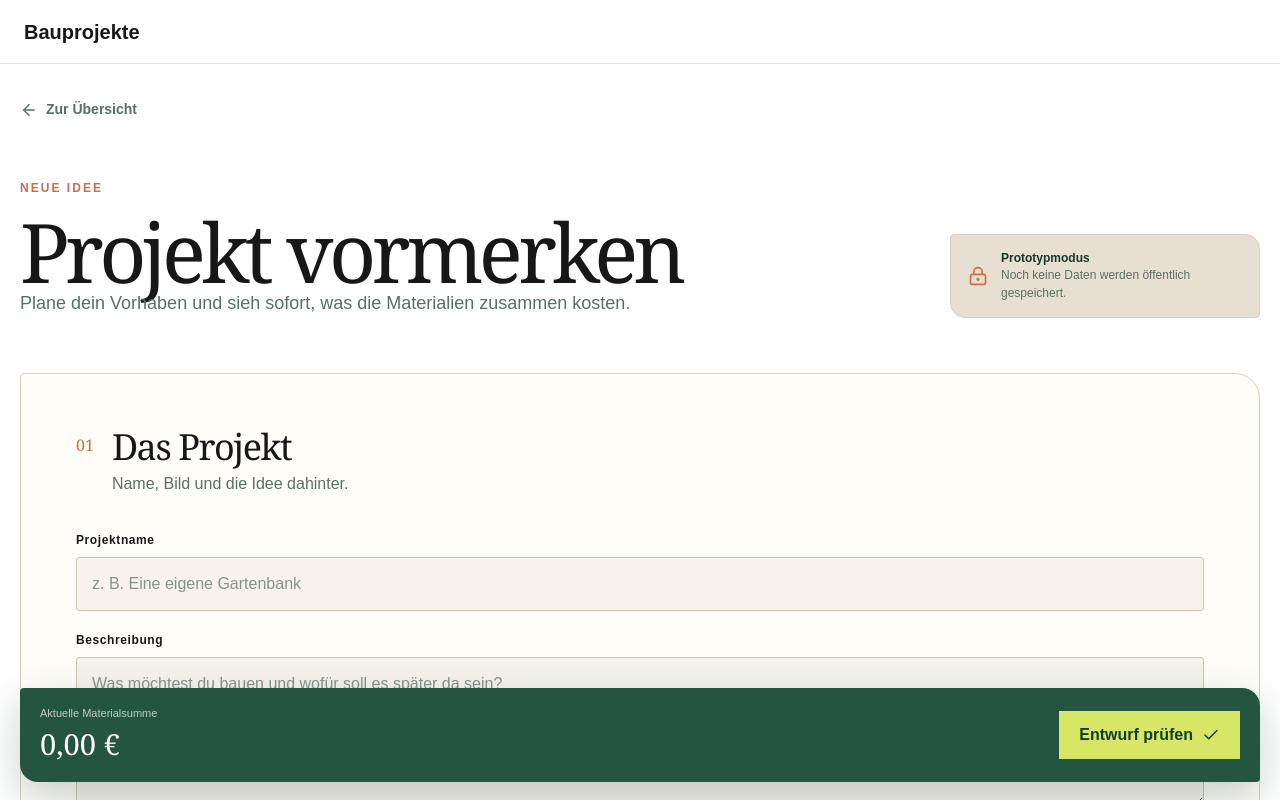
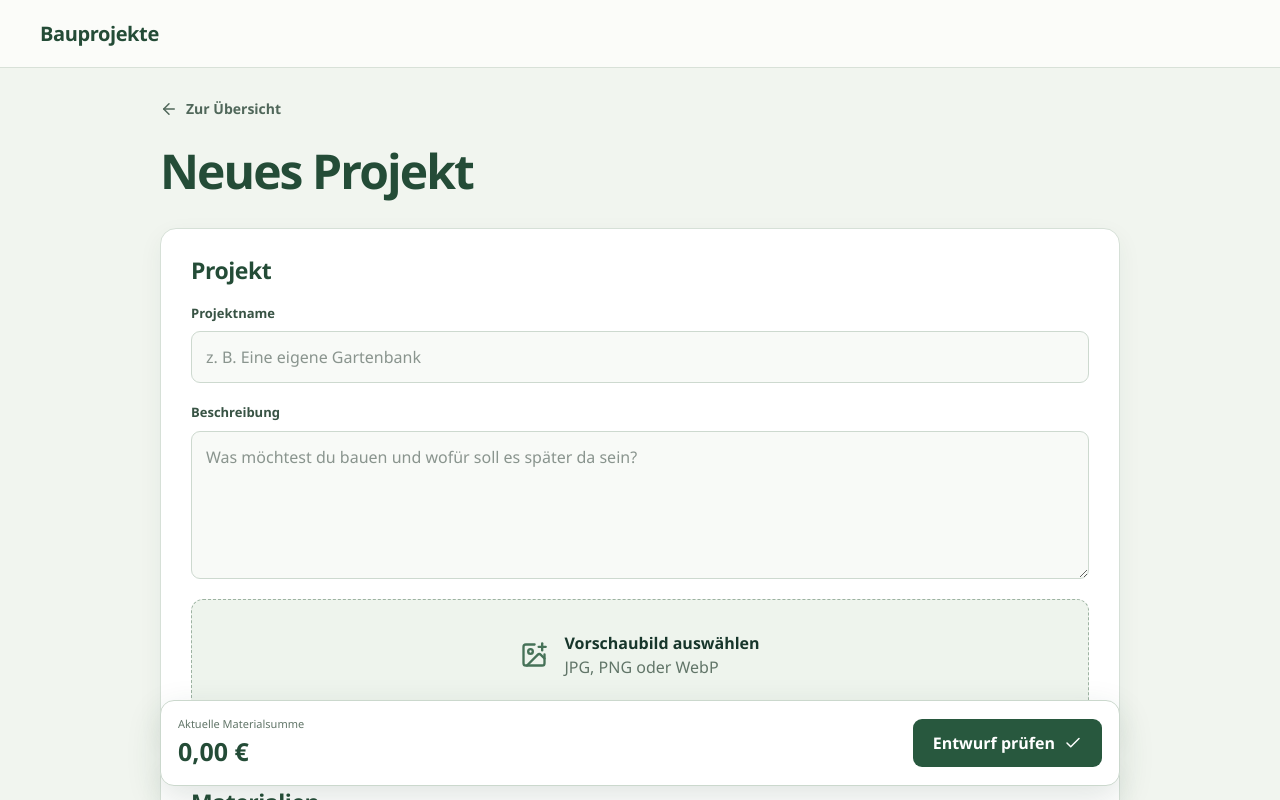
Before and after one commit to EasyEddi/bauprojekte, a Next.js app: page /neu in a window 1280 px wide. Shown: the top 800 px of the page. Built offline with nearby package versions, Linux system fonts and the light colour scheme.

Commit message:
Vereinheitliche ruhiges Farbdesign

```diff
--- a/Documentation/PRODUCT-BRIEF.md
+++ b/Documentation/PRODUCT-BRIEF.md
@@ -69,7 +69,8 @@
 - Projektkacheln zeigen nur Bild, Name und Preis
 - Kartenraster auf Desktop, einspaltige Liste auf kleinen Smartphones
 - Gut erreichbares Plus als schwebende Aktion am unteren Rand
-- Zurückhaltende neutrale Farben und möglichst wenig visuelle Ablenkung
+- Ruhige Farbflächen in Hellgrün und Creme, dunkles Grün für Aktionen und ein sparsamer Terrakotta-Akzent
+- Einheitliche, weiche Karten für Übersicht und Formular; keine übergroßen Überschriften oder dekorativen Infoboxen
 
 ## Fachliche Regeln
 
--- a/app/globals.css
+++ b/app/globals.css
@@ -273,32 +273,33 @@ button, a { -webkit-tap-highlight-color: transparent; }
   *, *::before, *::after { transition-duration: .01ms !important; animation-duration: .01ms !important; animation-iteration-count: 1 !important; }
 }
 
-/* Minimal project overview */
+/* Reduced, colorful interface */
 body {
-  background: #ffffff;
-  color: #171717;
-  font-family: Arial, sans-serif;
+  background: #f1f5ef;
+  color: #1c3025;
+  font-family: "Segoe UI", Arial, sans-serif;
 }
 
 .site-header {
   width: 100%;
-  height: 64px;
-  padding: 0 24px;
-  border-bottom: 1px solid #e5e5e5;
+  height: 68px;
+  padding: 0 max(24px, calc((100vw - 1200px) / 2));
+  background: #fbfcf9;
+  border-bottom: 1px solid #d8e1d8;
 }
 
 .brand {
   gap: 0;
-  color: #171717;
+  color: #244c37;
   font-size: 20px;
-  font-weight: 700;
-  letter-spacing: 0;
+  font-weight: 800;
+  letter-spacing: -.02em;
 }
 
 .project-section {
-  min-height: calc(100vh - 64px);
-  padding: 24px;
-  background: #ffffff;
+  min-height: calc(100vh - 68px);
+  padding: 32px 24px 100px;
+  background: #f1f5ef;
 }
 
 .project-grid {
@@ -306,16 +307,16 @@ body {
   margin: 0 auto;
   display: grid;
   grid-template-columns: repeat(3, minmax(0, 1fr));
-  gap: 16px;
+  gap: 20px;
 }
 
 .project-card {
   overflow: hidden;
   background: #ffffff;
-  border: 1px solid #dedede;
-  border-radius: 10px;
-  box-shadow: none;
-  transition: border-color .15s ease;
+  border: 1px solid #d6e0d7;
+  border-radius: 16px;
+  box-shadow: 0 8px 24px rgb(37 73 52 / 7%);
+  transition: transform .18s ease, border-color .18s ease, box-shadow .18s ease;
 }
 
 .project-card:last-child {
@@ -324,14 +325,14 @@ body {
 }
 
 .project-card:hover {
-  transform: none;
-  border-color: #999999;
-  box-shadow: none;
+  transform: translateY(-3px);
+  border-color: #9fb6a5;
+  box-shadow: 0 12px 30px rgb(37 73 52 / 11%);
 }
 
 .card-image {
   aspect-ratio: 16 / 10;
-  background: #f2f2f2;
+  background: #dfe9df;
 }
 
 .project-card:hover .card-image img {
@@ -339,7 +340,7 @@ body {
 }
 
 .card-body {
-  padding: 16px;
+  padding: 18px;
   display: flex;
   align-items: baseline;
   justify-content: space-between;
@@ -348,11 +349,12 @@ body {
 
 .card-body h2 {
   margin: 0;
-  font-size: 17px;
-  font-weight: 600;
+  font-size: 18px;
+  font-weight: 700;
 }
 
 .card-body > strong {
+  color: #9b583d;
   font-size: 17px;
   white-space: nowrap;
 }
@@ -365,15 +367,166 @@ body {
   justify-content: center;
   padding: 0;
   color: #ffffff;
-  background: #171717;
-  border: 0;
+  background: #28583e;
+  border: 2px solid #ffffff;
   border-radius: 50%;
-  box-shadow: 0 4px 14px rgb(0 0 0 / 20%);
+  box-shadow: 0 8px 22px rgb(28 65 44 / 25%);
 }
 
 .floating-add:hover {
-  transform: none;
-  background: #333333;
+  transform: translateY(-2px);
+  background: #b86645;
+}
+
+.form-page {
+  width: min(960px, calc(100% - 40px));
+  padding: 30px 0 110px;
+}
+
+.back-link {
+  margin-bottom: 26px;
+  color: #50675a;
+}
+
+.form-header {
+  display: block;
+  margin: 0 0 30px;
+}
+
+.form-header h1 {
+  max-width: none;
+  color: #244c37;
+  font-family: inherit;
+  font-size: clamp(36px, 5vw, 48px);
+  font-weight: 800;
+  line-height: 1.1;
+  letter-spacing: -.04em;
+}
+
+.project-form {
+  gap: 18px;
+}
+
+.form-section {
+  padding: 30px;
+  background: #ffffff;
+  border: 1px solid #d6e0d7;
+  border-radius: 16px;
+  box-shadow: 0 8px 24px rgb(37 73 52 / 6%);
+}
+
+.form-section-title {
+  display: block;
+  margin-bottom: 22px;
+}
+
+.form-section h2 {
+  color: #244c37;
+  font-family: inherit;
+  font-size: 23px;
+  font-weight: 750;
+  letter-spacing: -.02em;
+}
+
+.field > span {
+  color: #385344;
+  font-size: 13px;
+  letter-spacing: 0;
+}
+
+.field input,
+.field textarea {
+  padding: 13px 14px;
+  color: #1c3025;
+  background: #f8faf7;
+  border: 1px solid #cdd9cf;
+  border-radius: 9px;
+}
+
+.field input:focus,
+.field textarea:focus {
+  border-color: #568069;
+  box-shadow: 0 0 0 3px rgb(86 128 105 / 14%);
+}
+
+.image-upload {
+  min-height: 112px;
+  color: #617568;
+  background: #eef4ed;
+  border: 1px dashed #9db3a2;
+  border-radius: 12px;
+}
+
+.image-upload svg {
+  color: #467258;
+}
+
+.draft-material {
+  padding: 20px;
+  background: #f4f7f2;
+  border: 1px solid #d8e1d8;
+  border-radius: 12px;
+}
+
+.draft-material-head > strong {
+  color: #385344;
+  letter-spacing: .06em;
+}
+
+.icon-button {
+  color: #9b583d;
+  border-color: #d8c4ba;
+}
+
+.secondary-button {
+  color: #28583e;
+  border: 1px solid #aabdad;
+  border-radius: 9px;
+}
+
+.secondary-button:hover {
+  background: #eaf1e9;
+}
+
+.form-submit-bar {
+  bottom: 14px;
+  padding: 15px 17px;
+  color: #1c3025;
+  background: #ffffff;
+  border: 1px solid #cbd8cd;
+  border-radius: 14px;
+  box-shadow: 0 12px 35px rgb(37 73 52 / 14%);
+}
+
+.form-submit-bar span {
+  color: #617568;
+}
+
+.form-submit-bar strong {
+  color: #244c37;
+  font-family: inherit;
+  font-size: 25px;
+  font-weight: 750;
+}
+
+.form-submit-bar .primary-button,
+.primary-button {
+  color: #ffffff;
+  background: #28583e;
+  border-radius: 9px;
+}
+
+.form-submit-bar .primary-button:hover,
+.primary-button:hover {
+  color: #ffffff;
+  background: #b86645;
+}
+
+.form-success {
+  color: #244c37;
+  background: #e6f0e4;
+  border-color: #b8ceb9;
+  border-radius: 10px;
 }
 
 @media (max-width: 900px) {
@@ -401,4 +554,25 @@ body {
     right: 16px;
     bottom: 16px;
   }
+
+  .form-page {
+    width: min(100% - 28px, 960px);
+    padding-top: 22px;
+  }
+
+  .form-header {
+    margin-bottom: 24px;
+  }
+
+  .form-header h1 {
+    font-size: 36px;
+  }
+
+  .form-section {
+    padding: 22px 18px;
+  }
+
+  .form-submit-bar {
+    bottom: 10px;
+  }
 }
--- a/app/neu/page.tsx
+++ b/app/neu/page.tsx
@@ -1,6 +1,6 @@
 import type { Metadata } from "next";
 import Link from "next/link";
-import { ArrowLeft, LockKeyhole } from "lucide-react";
+import { ArrowLeft } from "lucide-react";
 import { ProjectForm } from "@/components/project-form";
 
 export const metadata: Metadata = { title: "Neues Projekt" };
@@ -12,15 +12,7 @@ export default function NewProjectPage() {
         <ArrowLeft size={18} aria-hidden="true" /> Zur Übersicht
       </Link>
       <header className="form-header">
-        <div>
-          <p className="eyebrow">Neue Idee</p>
-          <h1>Projekt vormerken</h1>
-          <p>Plane dein Vorhaben und sieh sofort, was die Materialien zusammen kosten.</p>
-        </div>
-        <div className="prototype-note">
-          <LockKeyhole size={20} aria-hidden="true" />
-          <span><strong>Prototypmodus</strong>Noch keine Daten werden öffentlich gespeichert.</span>
-        </div>
+        <h1>Neues Projekt</h1>
       </header>
       <ProjectForm />
     </div>
--- a/components/project-form.tsx
+++ b/components/project-form.tsx
@@ -46,7 +46,7 @@ export function ProjectForm() {
   return (
     <form className="project-form" onSubmit={(event) => { event.preventDefault(); setSubmitted(true); }}>
       <section className="form-section">
-        <div className="form-section-title"><span>01</span><div><h2>Das Projekt</h2><p>Name, Bild und die Idee dahinter.</p></div></div>
+        <div className="form-section-title"><h2>Projekt</h2></div>
         <div className="form-grid">
           <label className="field field-wide">
             <span>Projektname</span>
@@ -58,14 +58,14 @@ export function ProjectForm() {
           </label>
           <label className="image-upload field-wide">
             <ImagePlus size={28} aria-hidden="true" />
-            <span><strong>Vorschaubild auswählen</strong>JPG, PNG oder WebP · im Prototyp noch ohne Upload</span>
+            <span><strong>Vorschaubild auswählen</strong>JPG, PNG oder WebP</span>
             <input type="file" accept="image/png,image/jpeg,image/webp" disabled />
           </label>
         </div>
       </section>
 
       <section className="form-section">
-        <div className="form-section-title"><span>02</span><div><h2>Die Materialien</h2><p>Füge Links, Mengen und vorerst einen manuellen Preis hinzu.</p></div></div>
+        <div className="form-section-title"><h2>Materialien</h2></div>
         <div className="draft-materials">
           {materials.map((material, index) => (
             <div className="draft-material" key={material.id}>
@@ -95,7 +95,7 @@ export function ProjectForm() {
       {submitted && (
         <div className="form-success" role="status">
           <Check size={20} aria-hidden="true" />
-          <p><strong>Der Formularablauf funktioniert.</strong> Sobald Anmeldung und Datenbank verbunden sind, wird dieser Entwurf dauerhaft gespeichert.</p>
+          <p>Das Formular ist vollständig. Dauerhaftes Speichern folgt mit der Datenbank-Anbindung.</p>
         </div>
       )}
     </form>
```
